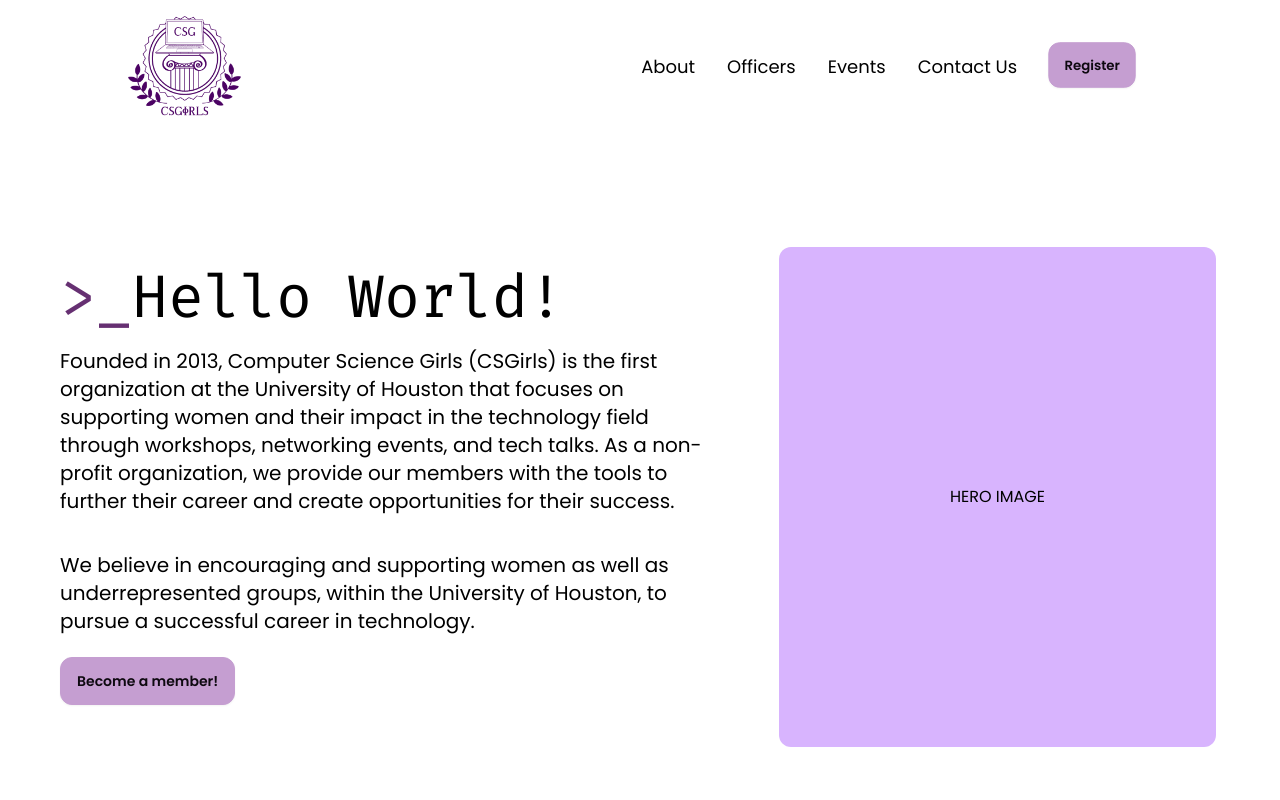
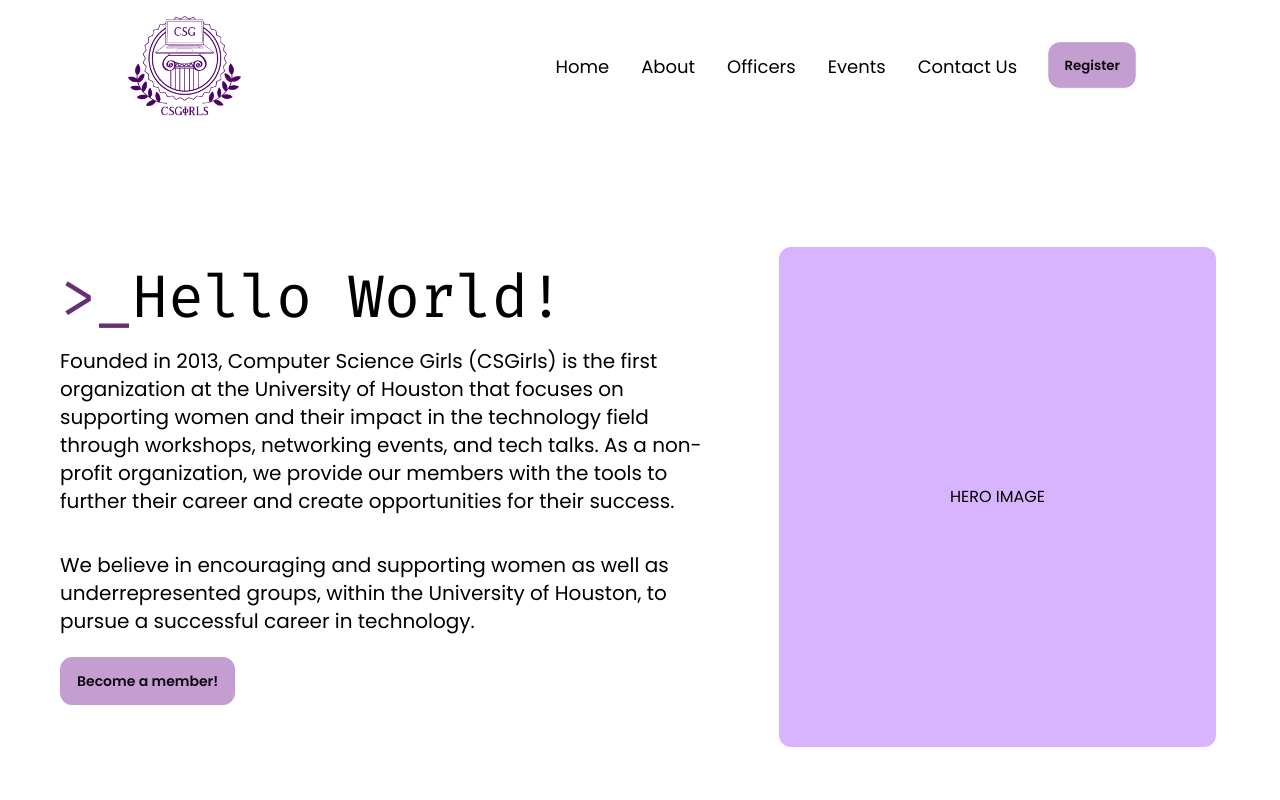
Before and after one commit to CSGirlsUH/csgirls-website, a React (Vite) app in the folder csgwebsite/: page / in a window 1280 px wide. Shown: the top 800 px of the page. Built offline with nearby package versions, Linux system fonts and the light colour scheme.

Commit message:
feat: Finished Officer.tsx

```diff
--- a/csgwebsite/src/components/Navbar.tsx
+++ b/csgwebsite/src/components/Navbar.tsx
@@ -28,6 +28,14 @@ const Navbar = () => {
         <ul className="hidden md:flex">
           {/* Nav Bar Links */}
           <div className=" my-7 text-lg flex flex-row ">
+            <li>
+              <a
+                href="/home"
+                className="flex flex-column text-black p-4 hover:text-gray-500"
+              >
+                Home
+              </a>
+            </li>
             <li>
               <a
                 href="/about"
--- a/csgwebsite/src/components/OfficerCard.tsx
+++ b/csgwebsite/src/components/OfficerCard.tsx
@@ -57,7 +57,7 @@ const OfficerCard = (props: CardProps) => {
       {/* Desktop Variant */}
       <div className="hidden md:flex flex-col self-center w-[437px] h-[587px] bg-bggray rounded-[20px] ">
         {/* Name */}
-        <div className="text-center">
+        <div className="text-center pt-5">
           <h1 className="inline-block text-logopurple text-2xl">{">"}</h1>{" "}
           <h1 className="inline-block text-3xl font-firacode justify-center pt-2">
             {props.name}
@@ -71,28 +71,30 @@ const OfficerCard = (props: CardProps) => {
           alt={"2023-2024" + " " + props.position + " " + props.name}
         />
         {/* Title */}
-        <h1 className="text-center pt-2 font-medium">{props.position}</h1>
+        <h1 className="text-center pt-2 font-medium text-2xl">
+          {props.position}
+        </h1>
         {/* Contact Information */}
-        <div className="flex flex-row justify-center pl-5 pt-4 gap-8">
+        <div className="flex flex-row justify-center pl-5 pt-12 gap-8">
           {/* Discord */}
           <a href={props.discord}>
             <img
               src="./icons/discord_icon_officer_D.svg"
-              className="h-[35px] w-[35px] mr-4"
+              className="h-[70px] w-[55px] mr-4"
             />
           </a>
           {/* LinkedIn */}
           <a href={props.linkedin}>
             <img
               src="./icons/linkedin_icon_officer_D.svg"
-              className="h-[35px] w-[35px] mr-4"
+              className="h-[70px] w-[55px] mr-4"
             />
           </a>
           {/* Email */}
           <a href={"mailto:" + props.email}>
             <img
               src="./icons/email_icon_officer_D.svg"
-              className="h-[35px] w-[35px] mr-4"
+              className="h-[70px] w-[55px] mr-4"
             />
           </a>
         </div>
--- a/csgwebsite/src/components/OfficerMain.tsx
+++ b/csgwebsite/src/components/OfficerMain.tsx
@@ -199,7 +199,7 @@ function OfficerMain() {
           className="w-[1573px] h-[524px] mx-auto object-cover rounded-[20px]"
         ></img>
         {/* Desktop Officer Cards */}
-        <section className="flex flex-col justify-center gap-10 pb-10">
+        <section className="flex flex-row flex-wrap justify-center gap-10 py-10">
           <OfficerCard
             position="President"
             name={OFFICERS.president.name}
```
